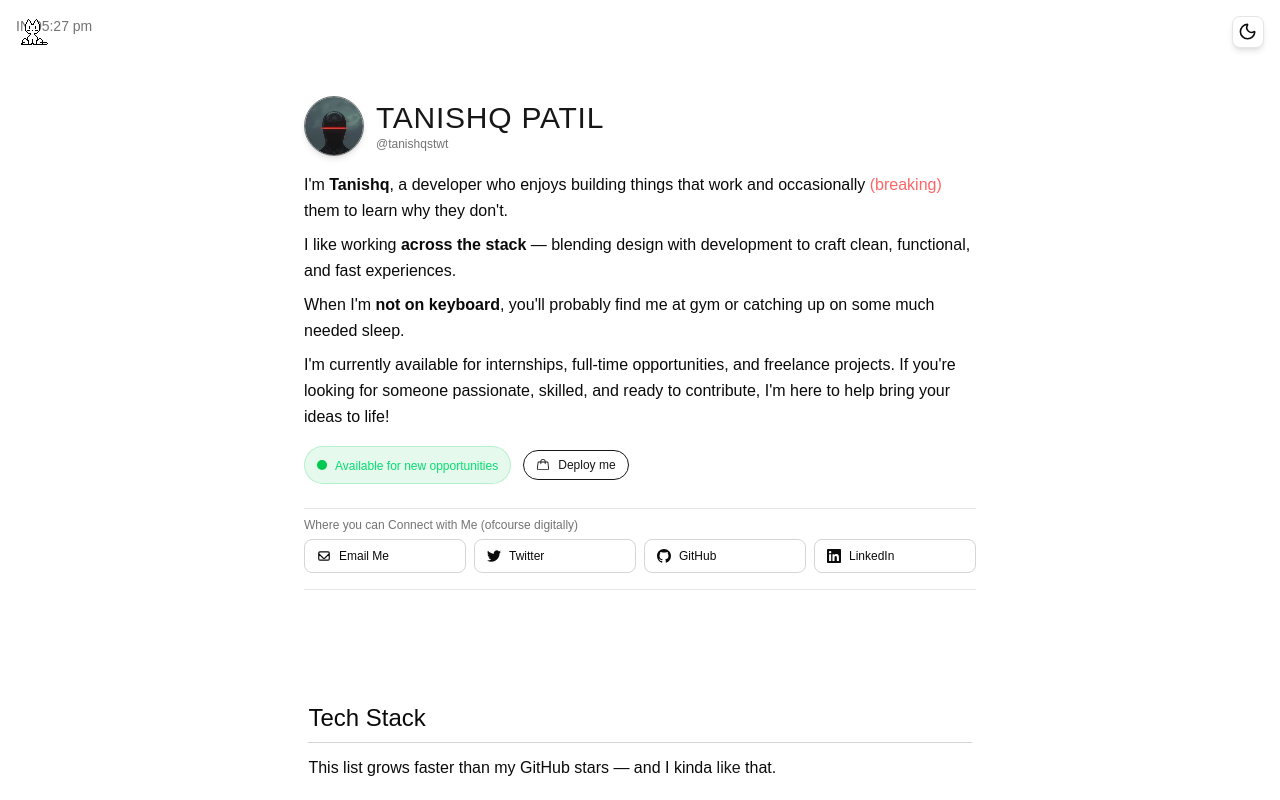
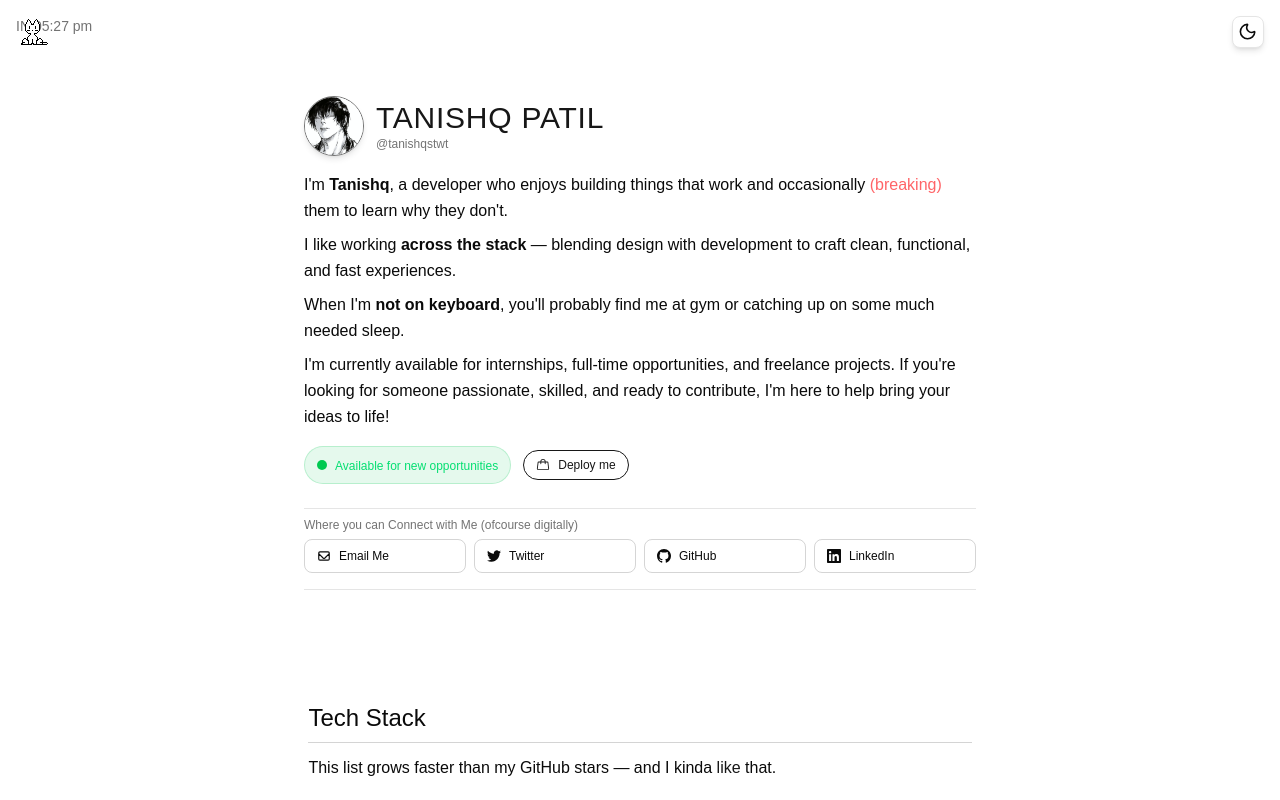
Before and after one commit to cotishq/tanfolio, a Next.js app: page / in a window 1280 px wide. Shown: the top 800 px of the page. Built offline with nearby package versions, Linux system fonts and the light colour scheme; a web font is replaced by a local one.

Commit message:
add:new_pfp

```diff
--- a/app/globals.css
+++ b/app/globals.css
@@ -175,3 +175,16 @@ html {
   scroll-padding-top: 5rem;
   overscroll-behavior: none;
 }
+
+html, body {
+  overflow-x: hidden;
+  scroll-behavior: smooth;
+}
+
+body::-webkit-scrollbar {
+  display: none;
+}
+body {
+  -ms-overflow-style: none;
+  scrollbar-width: none;
+}
--- a/app/layout.tsx
+++ b/app/layout.tsx
@@ -77,7 +77,8 @@ export default function RootLayout({
         <meta name="viewport" content="width=device-width, initial-scale=1" />
       </head>
       <body
-        className={`${geistSans.variable} ${geistMono.variable} antialiased`}
+        className={`${geistSans.variable} ${geistMono.variable} antialiased scroll-smooth overflow-x-hidden`}
+
       >
         <ThemeProvider
           attribute="class"
--- a/components/About.tsx
+++ b/components/About.tsx
@@ -36,7 +36,7 @@ const About = () => {
             style={{ animationDelay: '0.2s', opacity: 0, animationFillMode: 'forwards' }}
           >
             <Image
-              src="/profilepictwt.jpg"
+              src="/new pfp.jpg"
               alt="Tanishq Avatar"
               width={60}
               height={60}
```
Also changed, not shown: public/new pfp.jpg (added), public/profilepictwt.jpg (deleted).
